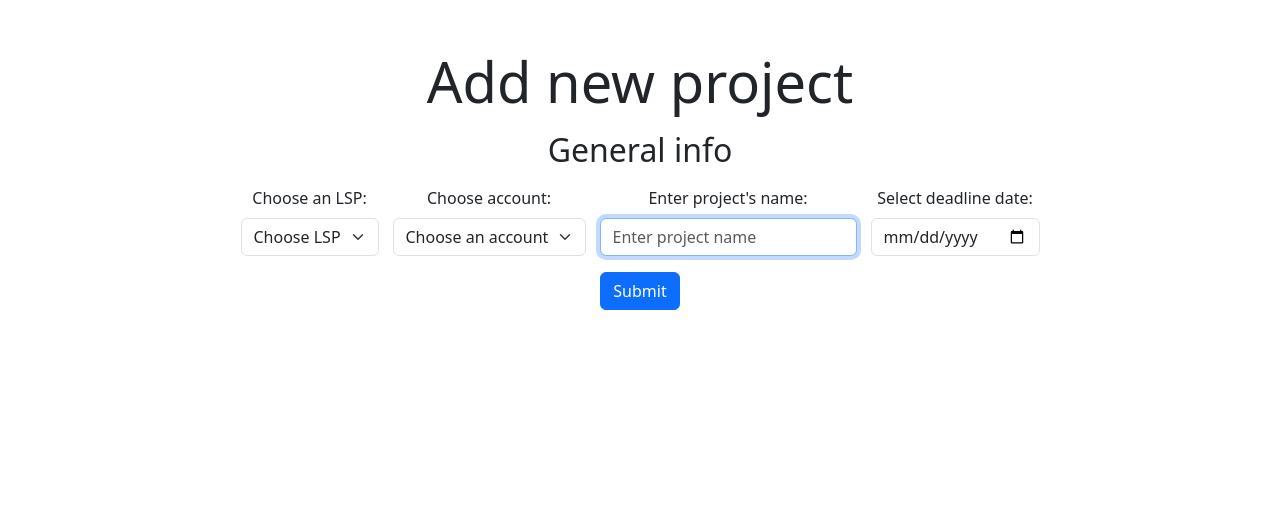
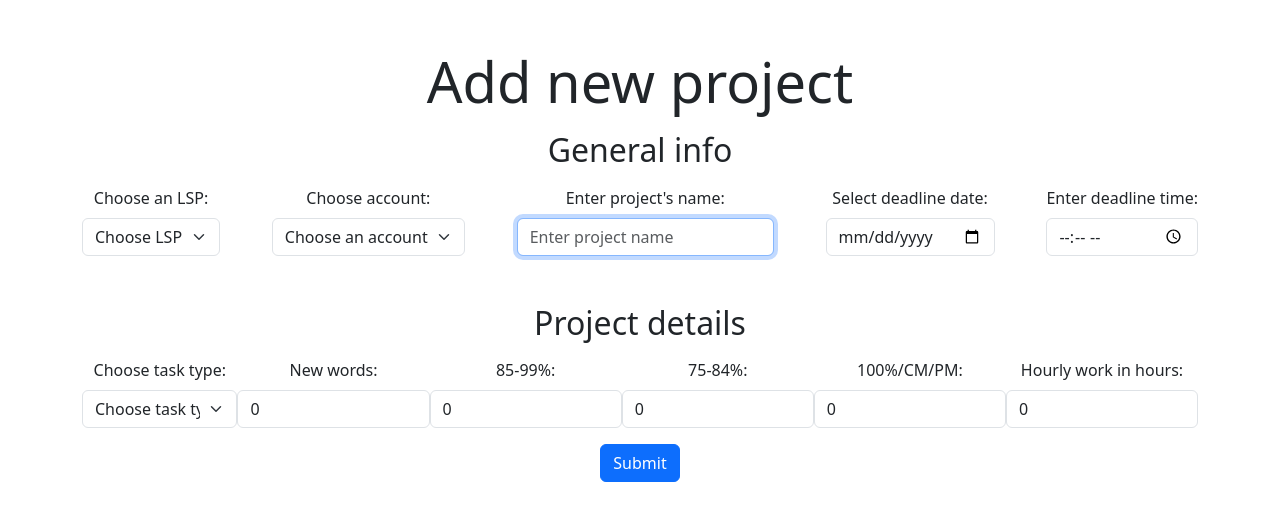
Before and after one commit to goncu/locTaskTracker, a Flask app: page /add_project in a window 1280 px wide. Shown: the part 56-577 px from the top of the page. Run offline with Flask 3, Linux system fonts and the light colour scheme; a user stored in the database is signed in; some libraries are stand-ins or nearby versions.

Commit message:
Implement add_project.html

```diff
--- a/app.py
+++ b/app.py
@@ -124,6 +124,7 @@ def register():
 @login_required
 def add_project():
     if request.method == "POST":
+        print(request.form.get('newwords'))
         return "TODO"
     else:
         return render_template("add_project.html")
--- a/templates/add_project.html
+++ b/templates/add_project.html
@@ -6,17 +6,17 @@
 
 {% block main %}
     <h1 class="display-4 mb-2">Add new project</h1>
-    <form  class="container w-75 mt-3" action="/add_project" method="post">
-        <div class="container mb-3"><h2 class="display-8">General info</h></div>
-        <div class="d-flex justify-content-around mb-3">
-            <div class="d-flex flex-column">
-                <label class="label mb-2" for="lsp">Choose an LSP:</label>
+    <form  class="mt-3" action="/add_project" method="post">
+        <div class="mb-3"><h2 class="display-8">General info</h></div>
+        <div class="d-flex justify-content-between mb-3">
+            <div>
+                <label class="mb-2" for="lsp">Choose an LSP:</label>
                 <select class="form-select" name="lspname" id="lsp">
                 <option value="none">Choose LSP</option>
                 </select>
             </div>
-            <div class="d-flex flex-column">
-                <label class="label mb-2" for="account">Choose account:</label>
+            <div>
+                <label class="mb-2" for="account">Choose account:</label>
                 <select class="form-select" name="accountname" id="account">
                 <option value="none">Choose an account</option>
                 </select>
@@ -26,9 +26,45 @@
                 <input id="project"  autocomplete="off" autofocus class="form-control mx-auto w-auto" name="projectname" placeholder="Enter project name" type="text">
             </div>
             <div>
-                <label class="mb-2" ="date">Select deadline date:</label>
-                <!-- TODO Add min date -->
+                <label class="mb-2" for="date">Select deadline date:</label>
                 <input class="form-control" type="date" id="date" name="date">
+            </div>
+            <div>
+                <label class="mb-2" for="time">Enter deadline time:</label>
+                <input class="form-control" type="time" id="time" name="time">
+            </div>
+        </div>
+        <div class="container mt-5 mb-3"><h2 class="display-8">Project details</h></div>
+        <div class="d-flex justify-content-start mb-3">
+            <div class="d-flex flex-column">
+                <label class="mb-2" for="tasktype">Choose task type:</label>
+                <select class="form-select" name="tasktype" id="tasktype">
+                <option value="none">Choose task type</option>
+                <option value="translation">Translation</option>
+                <option value="editing">Editing/Proofreading</option>
+                <option value="mtpe">MTPE</option>
+                <option value="other">Other</option>
+                </select>
+            </div>
+            <div>
+                <label class="mb-2" for="newwords">New words:</label>
+                <input type="number" id="newwords" class="form-control" name="newwords" value="0">
+            </div>
+            <div>
+                <label class="mb-2" for="highfuzzy">85-99%:</label>
+                <input type="number" id="highfuzzy" class="form-control" name="highfuzzy" value="0">
+            </div>
+            <div>
+                <label class="mb-2" for="lowfuzzy">75-84%:</label>
+                <input type="number" id="lowfuzzy" class="form-control" name="lowfuzzy" value="0">
+            </div>
+            <div>
+                <label class="mb-2" for="hundredpercent">100%/CM/PM:</label>
+                <input type="number" id="hundredpercent" class="form-control" name="hundredpercent" value="0">
+            </div>
+            <div>
+                <label class="mb-2" for="hourlywork">Hourly work in hours:</label>
+                <input type="number" id="hourlywork" class="form-control" name="hourlywork" value="0">
             </div>
         </div>
         <button class="btn btn-primary" type="submit">Submit</button>
```
Also changed, not shown: 3 other files.
